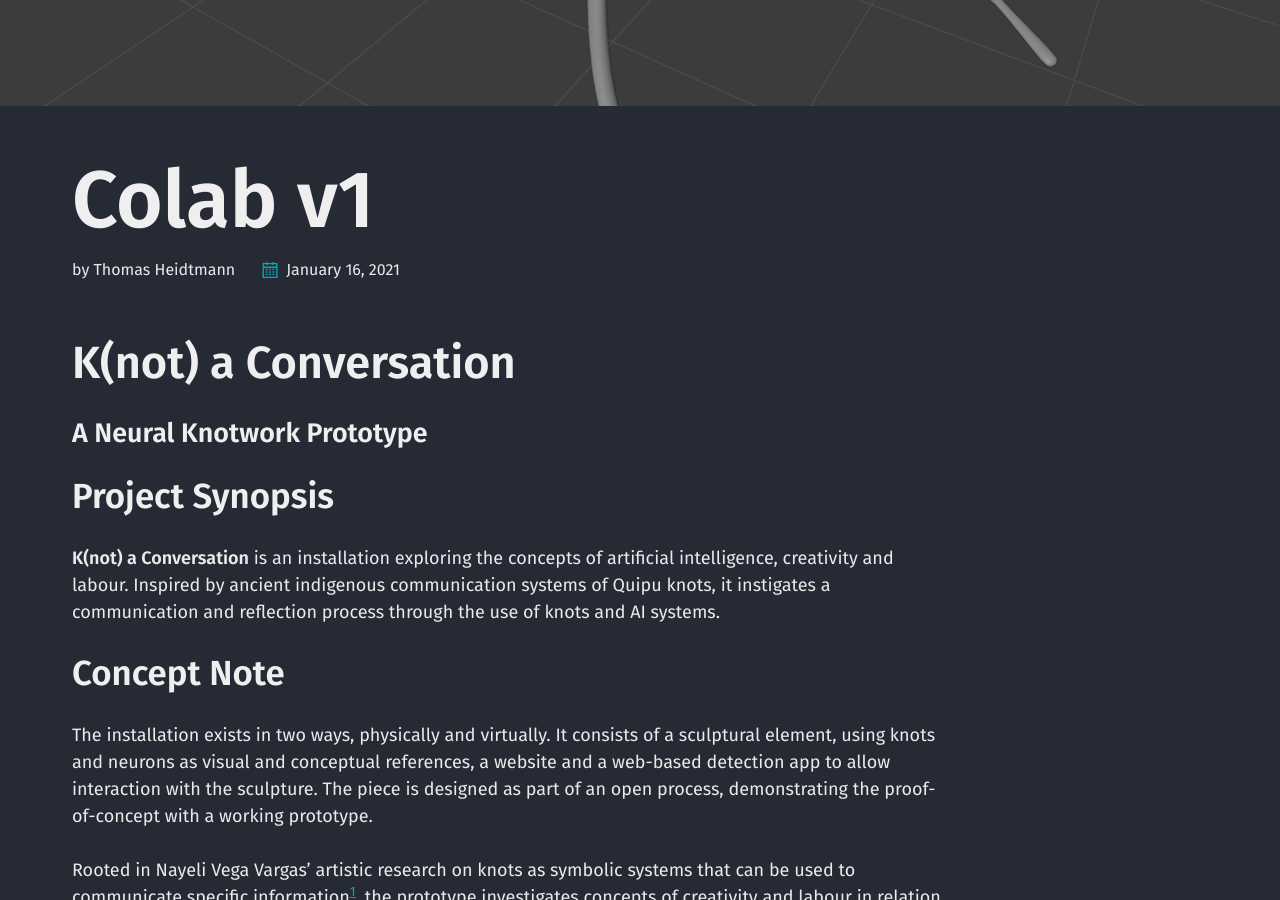
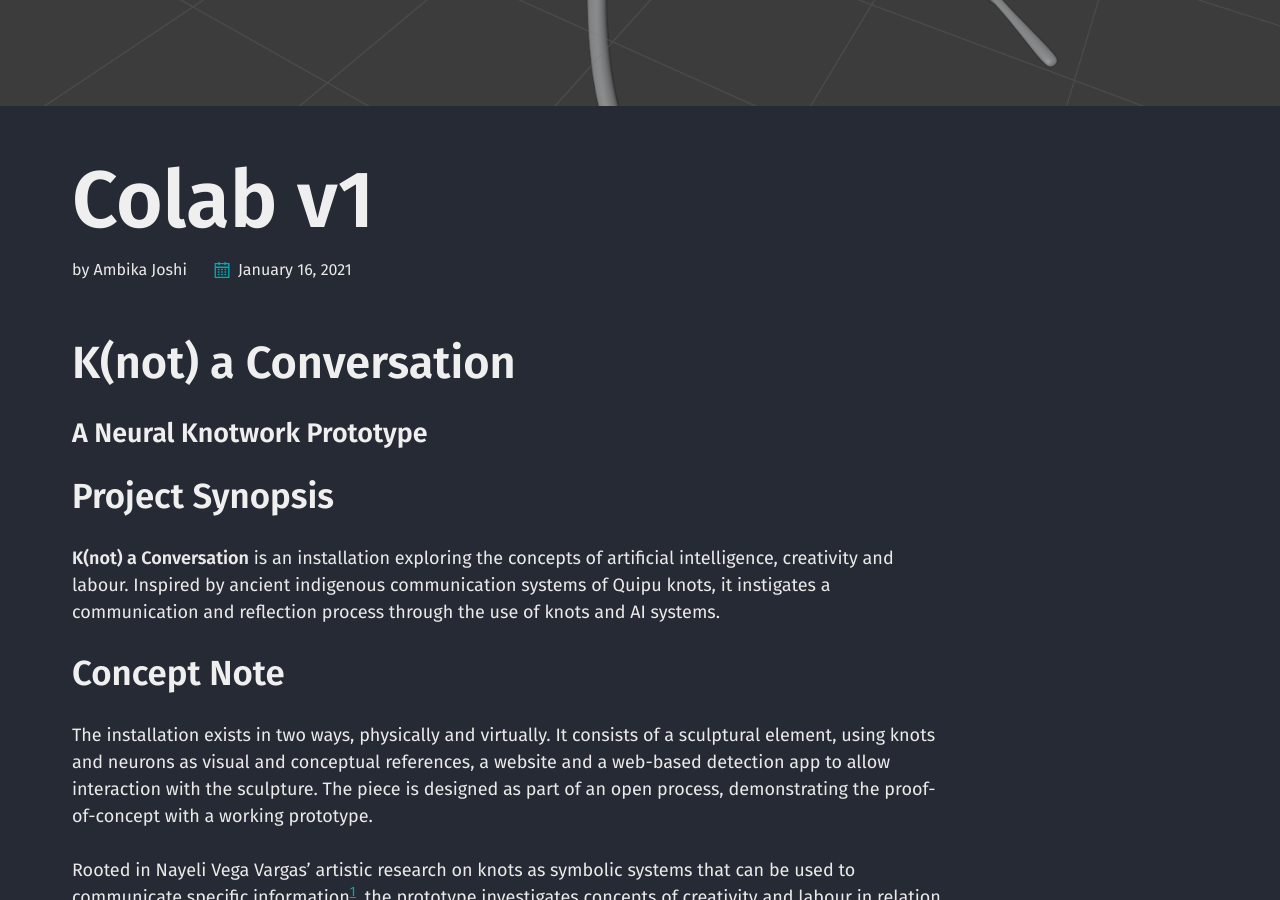
Before and after one commit to knot-a-conversation/about.github.io, a Jekyll site: the page built from _projects/colab.md, in a window 1280 px wide and 900 px high, scrolled down 988 px. Built offline with Jekyll 4.4.1, drawn with Linux system fonts in a browser that asks for light colours.

Commit message:
Update _config.yml

```diff
--- a/_config.yml
+++ b/_config.yml
@@ -10,6 +10,10 @@ logo: /assets/icons/logo.svg
 author:
   name: Thomas Heidtmann
   picture: /assets/thomas-heidtmann.jpg
+
+author:
+  name: Ambika Joshi
+  picture: /assets/ambika-joshi.jpg
 
 # Liquid
 liquid:
```
